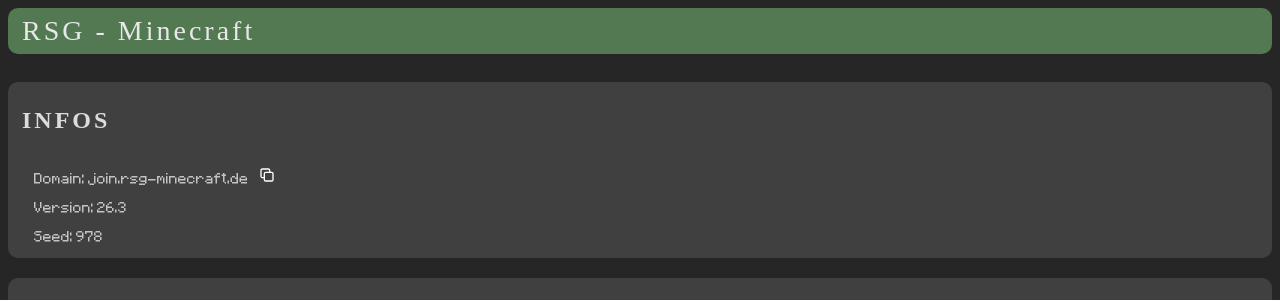
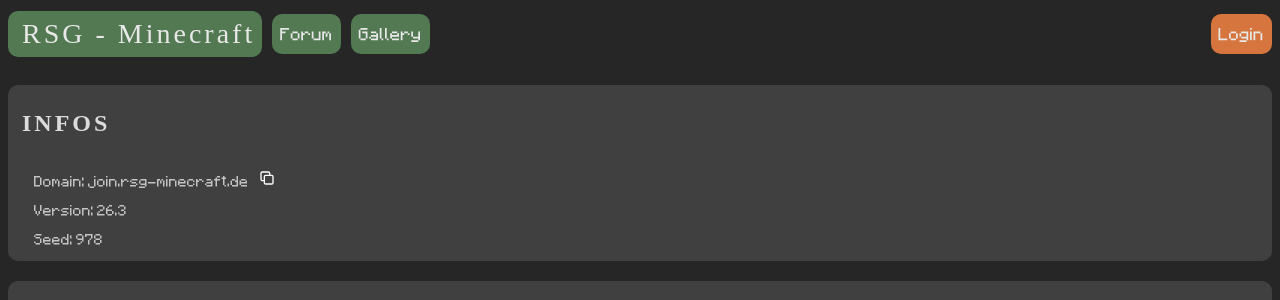
Before and after one commit to emdeby/rsg-minecraft_website, a plain HTML site: page index.html in a window 1280 px wide. Shown: the top 300 px of the page. Drawn offline with Linux system fonts and the light colour scheme; a web font is replaced by a local one.

Commit message:
feat: forum, gallery and login button

```diff
--- a/index.html
+++ b/index.html
@@ -7,7 +7,12 @@
         <link rel="stylesheet" href="./src/css/fonts.css">
     </head>
     <body>
-        <p class="topbar">RSG - Minecraft</p>
+        <div class="topbar">
+            <p class="title">RSG - Minecraft</p>
+            <a href="./src/web/construction.html">Forum</a>
+            <a href="./src/web/construction.html">Gallery</a>
+            <a href="./src/web/construction.html" class="login">Login</a>
+        </div>
 
         <div class="main">
                 <div class="infos">
@@ -34,7 +39,7 @@
                 <div class="map">
                     <h3>MAP</h3>
                     <div class="map-iframe">
-                        <iframe src="https://mcseedmap.net/26.3.0-Java/978" scrolling="no"></iframe>
+                        <!--<iframe src="https://mcseedmap.net/26.3.0-Java/978" scrolling="no"></iframe>-->
                     </div>
                 </div>
         </div>
--- a/src/css/style.css
+++ b/src/css/style.css
@@ -3,6 +3,34 @@
 }
 
 .topbar {
+    display: flex;
+    align-items: center;
+    gap: 10px;
+    margin-top: -25;
+    width: 100%;
+}
+
+.topbar a {
+    font-family: Minecraftia;
+    font-size: 14;
+    color: #e8e8e8;
+    background-color: #537953;
+    border-radius: 10px;
+    text-decoration: none;
+    padding: 10 8 10 8;
+}
+
+.topbar a:hover {
+    color: #262626;
+    background-color: #e8e8e8;
+}
+
+.topbar .login {
+    background-color: #d6753d;
+    margin-left: auto;
+}
+
+.topbar .title {
     background-color: #537953;
     font-family: Upheaval;
     color: #e8e8e8;
```
Also changed, not shown: src/web/construction.html (added, +22 -0 lines).
